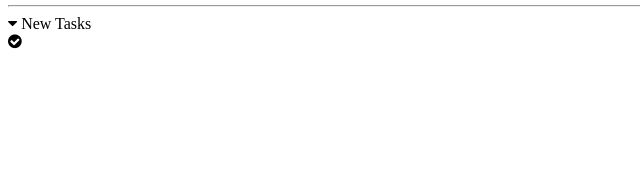
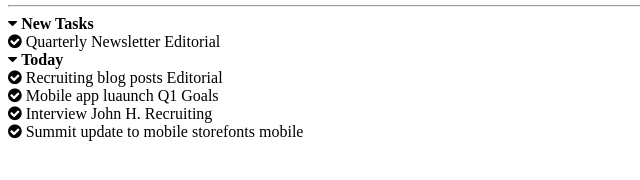
Before and after one commit to ItzArima/html-css-toboolist, a plain HTML site: page index.html in a window 1280 px wide. Shown: the part 86-266 px from the top of the page, without its empty margins (0-640 px from the left). Drawn offline with Linux system fonts and the light colour scheme.

Commit message:
impostato codice html tasks e today

```diff
--- a/index.html
+++ b/index.html
@@ -27,11 +27,53 @@
                 </div>
                 <hr>
                 <section>
-                    <div id="stitlenew">
-                        <i class="fa fa-caret-down"></i>
-                        <span>New Tasks</span>
+                    <div class="NewTasks">
+                        <div id="stitlenew">
+                            <i class="fa fa-caret-down"></i>
+                            <span><strong>New Tasks</strong></span>
+                        </div>
+                        <div class="tasks">
+                            <i class="fa fa-check-circle"></i>
+                            <span>Quarterly Newsletter</span>
+                            <span class="desc-container-blue">
+                                Editorial
+                            </span>
+                        </div>
                     </div>
-                    <i class="fa fa-check-circle"></i>
+                    <div class="today">
+                        <div id="stitletoday">
+                            <i class="fa fa-caret-down"></i>
+                            <span><strong>Today</strong></span>
+                        </div>
+                        <div class="tasks">
+                            <i class="fa fa-check-circle"></i>
+                            <span>Recruiting blog posts</span>
+                            <span class="desc-container-blue">
+                                Editorial
+                            </span>
+                        </div>
+                        <div class="tasks">
+                            <i class="fa fa-check-circle"></i>
+                            <span>Mobile app luaunch</span>
+                            <span class="desc-container-purple">
+                                Q1 Goals
+                            </span>
+                        </div>
+                        <div class="tasks">
+                            <i class="fa fa-check-circle"></i>
+                            <span>Interview John H.</span>
+                            <span class="desc-container-green">
+                                Recruiting
+                            </span>
+                        </div>
+                        <div class="tasks">
+                            <i class="fa fa-check-circle"></i>
+                            <span>Summit update to mobile storefonts</span>
+                            <span class="desc-container-orange">
+                                mobile
+                            </span>
+                        </div>
+                    </div>
                 </section>
        </div>
 
```
